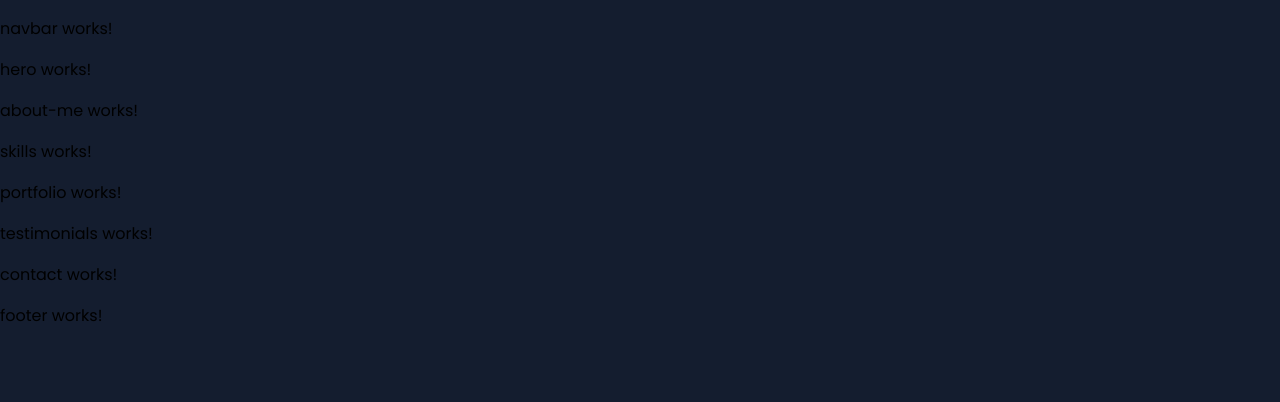
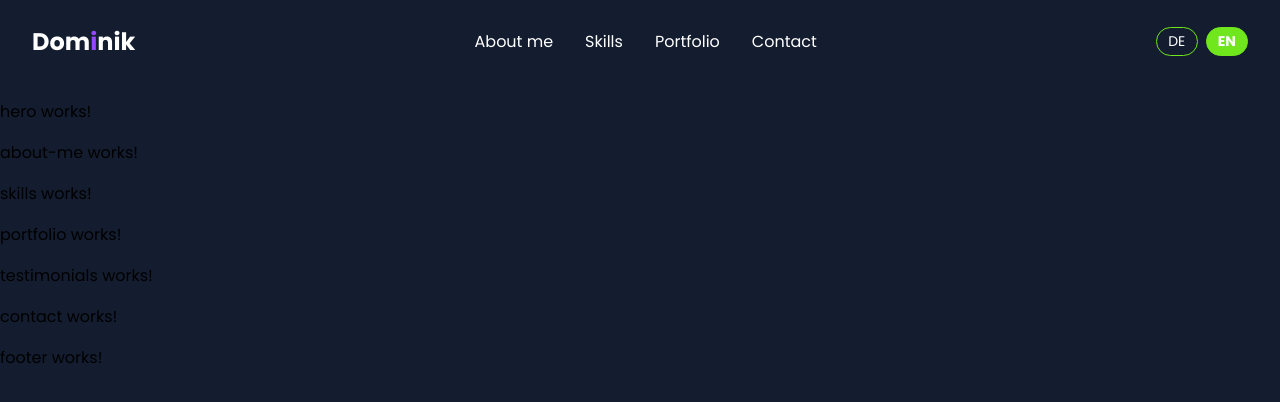
Before and after one commit to AlicaHaunstetter/Portfolio, an Angular app in the folder Portfolio/: page / in a window 1280 px wide. Shown: the top 402 px of the page. Built offline with nearby package versions, Linux system fonts and the light colour scheme.

Commit message:
navbar template, logic and style

```diff
--- a/Portfolio/src/app/components/navbar/navbar.html
+++ b/Portfolio/src/app/components/navbar/navbar.html
@@ -1 +1,63 @@
-<p>navbar works!</p>
+<header class="navbar">
+  <a href="#top" class="navbar__logo">Dom<span class="navbar__logo-dot">i</span>nik</a>
+
+  <nav class="navbar__links">
+    <a href="#about-me">About me</a>
+    <a href="#skills">Skills</a>
+    <a href="#portfolio">Portfolio</a>
+    <a href="#contact">Contact</a>
+  </nav>
+
+  <div class="navbar__lang">
+    <button
+      type="button"
+      class="navbar__lang-btn"
+      [class.navbar__lang-btn--active]="currentLang() === 'de'"
+      (click)="setLang('de')"
+    >
+      DE
+    </button>
+    <button
+      type="button"
+      class="navbar__lang-btn"
+      [class.navbar__lang-btn--active]="currentLang() === 'en'"
+      (click)="setLang('en')"
+    >
+      EN
+    </button>
+  </div>
+
+  <button
+    type="button"
+    class="navbar__burger"
+    [class.navbar__burger--active]="isMenuOpen()"
+    (click)="toggleMenu()"
+    [attr.aria-expanded]="isMenuOpen()"
+    aria-label="Menü öffnen"
+  >
+    <span></span>
+    <span></span>
+    <span></span>
+  </button>
+</header>
+
+@if (isMenuOpen()) {
+  <div class="navbar__overlay">
+    <nav class="navbar__overlay-links">
+      <a href="#about-me" (click)="closeMenu()">About me</a>
+      <a href="#skills" (click)="closeMenu()">My skills</a>
+      <a href="#portfolio" (click)="closeMenu()">Portfolio</a>
+      <a href="#contact" (click)="closeMenu()">Contact</a>
+    </nav>
+
+    <div class="navbar__overlay-lang">
+      <button type="button" [class.active]="currentLang() === 'en'" (click)="setLang('en')">
+        EN
+      </button>
+      <span>/</span>
+      <button type="button" [class.active]="currentLang() === 'de'" (click)="setLang('de')">
+        DE
+      </button>
+    </div>
+  </div>
+}
--- a/Portfolio/src/app/components/navbar/navbar.scss
+++ b/Portfolio/src/app/components/navbar/navbar.scss
@@ -0,0 +1,161 @@
+:host {
+  display: block;
+  position: sticky;
+  top: 0;
+  z-index: 100;
+}
+
+.navbar {
+  display: flex;
+  align-items: center;
+  justify-content: space-between;
+  padding: 1.5rem 2rem;
+  background-color: var(--color-background);
+
+  &__logo {
+    font-size: 1.5rem;
+    font-weight: 700;
+    color: #fff;
+    text-decoration: none;
+  }
+
+  &__logo-dot {
+    color: var(--color-primary-2);
+  }
+
+  &__links {
+    display: flex;
+    gap: 2rem;
+
+    a {
+      color: #fff;
+      text-decoration: none;
+      font-weight: 400;
+
+      &:hover {
+        color: var(--color-primary-1);
+      }
+    }
+  }
+
+  &__lang {
+    display: flex;
+    align-items: center;
+    gap: 0.5rem;
+  }
+
+  &__lang-btn {
+    font-family: inherit;
+    font-size: 0.875rem;
+    padding: 0.2rem 0.7rem;
+    border-radius: 999px;
+    border: 1px solid var(--color-primary-1);
+    background: transparent;
+    color: white;
+    cursor: pointer;
+    transition:
+      background-color 0.2s ease,
+      color 0.2s ease;
+
+    &--active {
+      background-color: var(--color-primary-1);
+      border-color: var(--color-primary-1);
+      color: white;
+      font-weight: 700;
+    }
+  }
+
+  &__burger {
+    display: none;
+    flex-direction: column;
+    justify-content: space-between;
+    width: 28px;
+    height: 20px;
+    background: none;
+    border: none;
+    cursor: pointer;
+    padding: 0;
+
+    span {
+      display: block;
+      height: 2px;
+      width: 100%;
+      background-color: #fff;
+      transition:
+        transform 0.2s ease,
+        opacity 0.2s ease;
+    }
+
+    &--active {
+      span:nth-child(1) {
+        transform: translateY(9px) rotate(45deg);
+      }
+
+      span:nth-child(2) {
+        opacity: 0;
+      }
+
+      span:nth-child(3) {
+        transform: translateY(-9px) rotate(-45deg);
+      }
+    }
+  }
+}
+
+.navbar__overlay {
+  position: fixed;
+  inset: 0;
+  top: 73px;
+  background-color: var(--color-background);
+  z-index: 99;
+  display: flex;
+  flex-direction: column;
+  align-items: center;
+  gap: 3rem;
+  padding-top: 3rem;
+}
+
+.navbar__overlay-links {
+  display: flex;
+  flex-direction: column;
+  align-items: center;
+  gap: 1.5rem;
+
+  a {
+    color: #fff;
+    text-decoration: none;
+    font-size: 1.1rem;
+  }
+}
+
+.navbar__overlay-lang {
+  display: flex;
+  align-items: center;
+  gap: 0.5rem;
+  color: #fff;
+
+  button {
+    background: none;
+    border: none;
+    color: inherit;
+    font-family: inherit;
+    font-weight: 700;
+    cursor: pointer;
+    padding: 0.25rem 0.5rem;
+
+    &.active {
+      color: var(--color-primary-1);
+    }
+  }
+}
+
+@media (max-width: 768px) {
+  .navbar__links,
+  .navbar__lang {
+    display: none;
+  }
+
+  .navbar__burger {
+    display: flex;
+  }
+}
--- a/Portfolio/src/app/components/navbar/navbar.ts
+++ b/Portfolio/src/app/components/navbar/navbar.ts
@@ -1,4 +1,4 @@
-import { Component } from '@angular/core';
+import { Component, signal } from '@angular/core';
 
 @Component({
   imports: [],
@@ -6,4 +6,19 @@ import { Component } from '@angular/core';
   styleUrl: './navbar.scss',
   templateUrl: './navbar.html',
 })
-export class Navbar {}
+export class Navbar {
+  protected readonly isMenuOpen = signal(false);
+  protected readonly currentLang = signal<'en' | 'de'>('en');
+
+  protected toggleMenu(): void {
+    this.isMenuOpen.update((open) => !open);
+  }
+
+  protected closeMenu(): void {
+    this.isMenuOpen.set(false);
+  }
+
+  protected setLang(lang: 'en' | 'de'): void {
+    this.currentLang.set(lang);
+  }
+}
```
